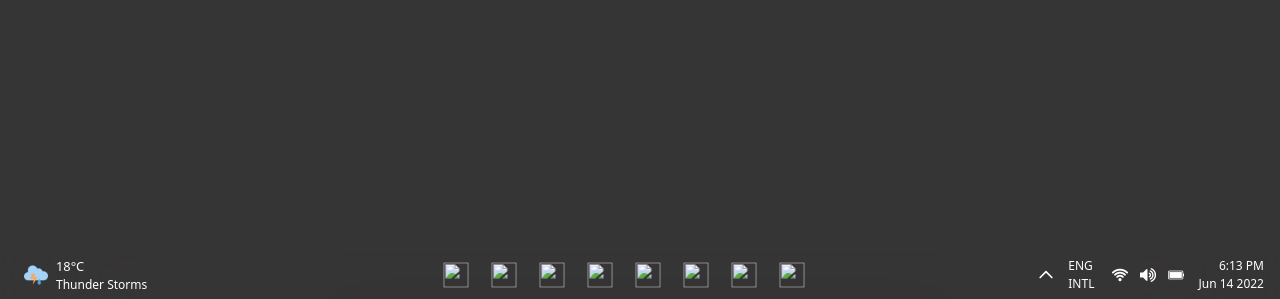
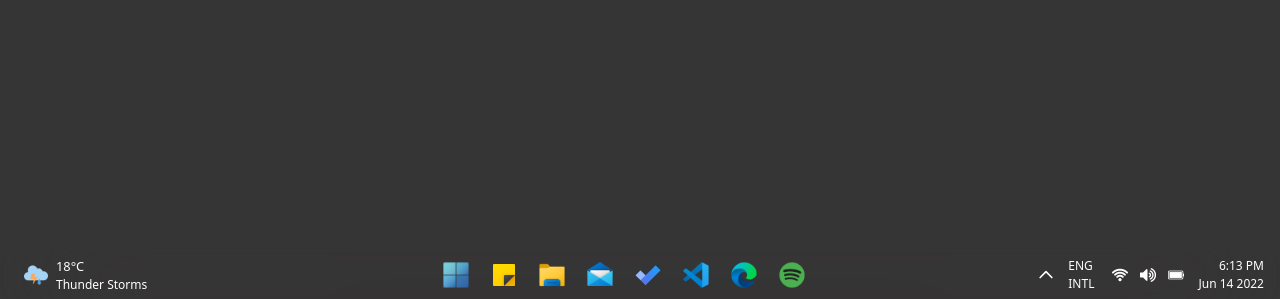
Before and after one commit to NyanCyanide/Windows-11-Clone, a plain HTML site: page index.html in a window 1280 px wide. Shown: the part 500-799 px from the top of the page. Drawn offline with nearby package versions, Linux system fonts and the light colour scheme; the site is published under a folder, as on GitHub Pages, so addresses that start at the root find nothing.

Commit message:
removed mistakes

```diff
--- a/index.html
+++ b/index.html
@@ -11,7 +11,7 @@
 
 </head>
 <body class="overflow-hidden h-screen w-screen">
-    <div class="flex flex-row w-screen backdrop-blur-3xl absolute bottom-0 justify-between py-1 z-50 select-none">
+    <div class="flex flex-row w-screen backdrop-blur-3xl absolute bottom-0 justify-between py-1 z-50 select-none.">
         <div class="flex flex-row items-center  hover:backdrop-blur-2xl hover:bg-slate-800 ml-3 rounded pr-4 py-0.5 select-none duration-500">
             <div class="pl-3 pr-2">
                 <img src="./assets/Icons/storm.png" alt="storm" class="h-6 w-6">
@@ -23,28 +23,28 @@
         </div>
         <div class="flex flex-row items-center space-x-2 ml-12 ">
             <div id="windows" class="hover:bg-slate-600 duration-500 p-1.5 rounded">
-                <img src="/assets/Icons/windows11.png" alt="" class="scale-90 h-7 w-7 hover:scale-75 duration-500">
+                <img src="./assets/Icons/windows11.png" alt="" class="scale-90 h-7 w-7 hover:scale-75 duration-500">
             </div>
             <div class="hover:bg-slate-600 duration-500 p-1.5 rounded">
-                <img src="/assets/Icons/stickynotes.png" alt="" class="scale-90 h-7 w-7 hover:scale-75 duration-500">
+                <img src="./assets/Icons/stickynotes.png" alt="" class="scale-90 h-7 w-7 hover:scale-75 duration-500">
             </div>
             <div class="hover:bg-slate-600 duration-500 p-1.5 rounded">
-                <img src="/assets/Icons/fileexplorer.png" alt="" class="scale-90 h-7 w-7 hover:scale-75 duration-500">
+                <img src="./assets/Icons/fileexplorer.png" alt="" class="scale-90 h-7 w-7 hover:scale-75 duration-500">
             </div>
             <div class="hover:bg-slate-600 duration-500 p-1.5 rounded">
-                <img src="/assets/Icons/mail.png" alt="" class="scale-90 h-7 w-7 hover:scale-75 duration-500">
+                <img src="./assets/Icons/mail.png" alt="" class="scale-90 h-7 w-7 hover:scale-75 duration-500">
             </div>
             <div class="hover:bg-slate-600 duration-500 p-1.5 rounded">
-                <img src="/assets/Icons/todo.png" alt="" class="scale-90 h-7 w-7 hover:scale-75 duration-500">
+                <img src="./assets/Icons/todo.png" alt="" class="scale-90 h-7 w-7 hover:scale-75 duration-500">
             </div>
             <div class="hover:bg-slate-600 duration-500 p-1.5 rounded">
-                <img src="/assets/Icons/vs-code.ico" alt=""   class="scale-90 h-7 w-7 hover:scale-75 duration-500">
+                <img src="./assets/Icons/vs-code.ico" alt=""   class="scale-90 h-7 w-7 hover:scale-75 duration-500">
             </div>
             <div class="hover:bg-slate-600 duration-500 p-1.5 rounded">
-                <img src="/assets/Icons/microsoft.png" alt="" class="scale-90 h-7 w-7 hover:scale-75 duration-500">
+                <img src="./assets/Icons/microsoft.png" alt="" class="scale-90 h-7 w-7 hover:scale-75 duration-500">
             </div>
             <div class="hover:bg-slate-600 duration-500 p-1.5 rounded">
-                <img src="/assets/Icons/spotify.png" alt=""   class="scale-90 h-7 w-7 hover:scale-75 duration-500">
+                <img src="./assets/Icons/spotify.png" alt=""   class="scale-90 h-7 w-7 hover:scale-75 duration-500">
             </div>
         </div>
         <div class="flex flex-row items-center text-white mr-2 select-none">
```
